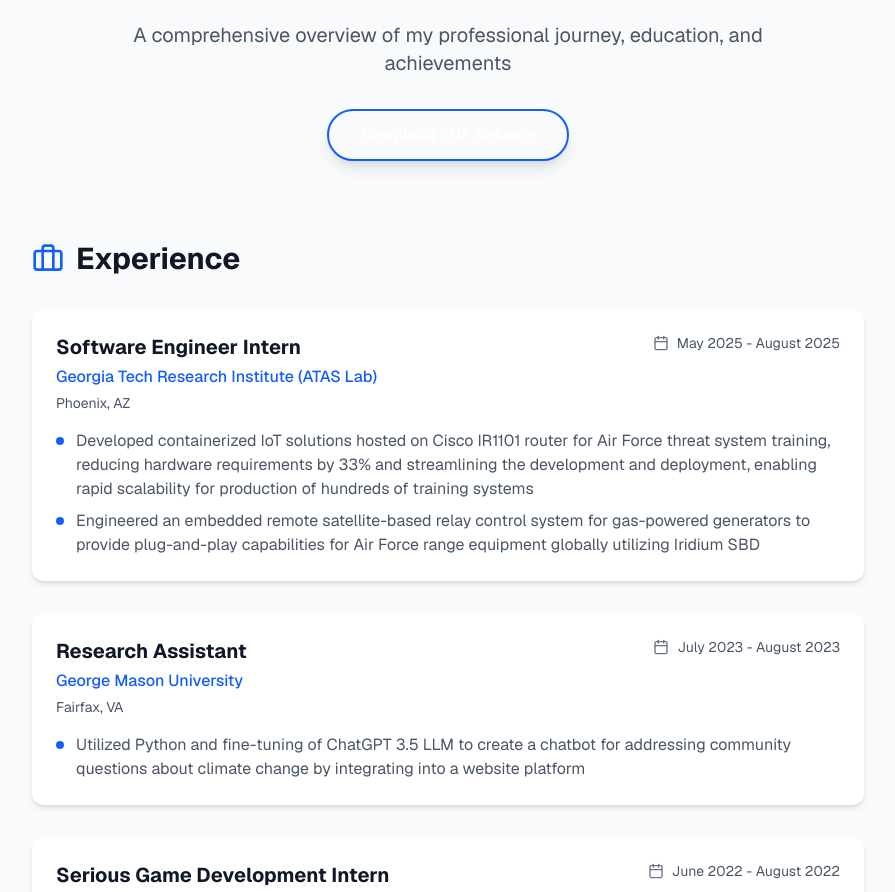
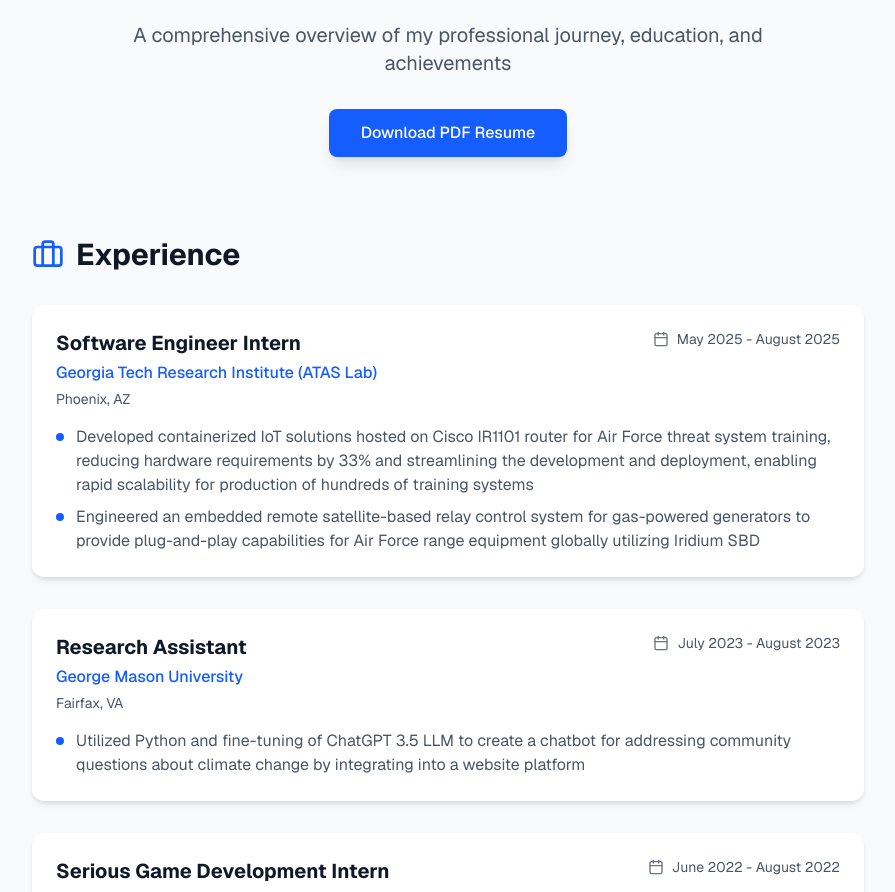
Before and after one commit to bradley-cao/portfolio, a Next.js app: page / in a window 1280 px wide. Shown: the part 3255-4147 px from the top of the page, without its empty margins (192-1087 px from the left). Built offline with nearby package versions, Linux system fonts and the light colour scheme.

Commit message:
button change

```diff
--- a/src/app/components/Resume.js
+++ b/src/app/components/Resume.js
@@ -91,7 +91,8 @@ export default function Resume() {
             A comprehensive overview of my professional journey, education, and achievements
           </p>
           <a href="/resume.pdf" download className="inline-block mb-4">
-            <button className="relative px-8 py-3 text-white rounded-full font-medium transition-colors shadow-lg overflow-hidden border-2 border-blue-600 group cursor-pointer">
+            <button className="w-full flex items-center justify-center px-8 py-3 bg-blue-600 hover:bg-blue-700 disabled:bg-blue-400 text-white rounded-lg
+                           font-medium transition-colors shadow-lg hover:shadow-xl cursor-pointer">
               <span className="relative z-10">Download PDF Resume</span>
               <span className="absolute left-0 top-0 h-full w-0 bg-blue-600 transition-all duration-300 group-hover:w-full z-0"></span>
             </button>
```
